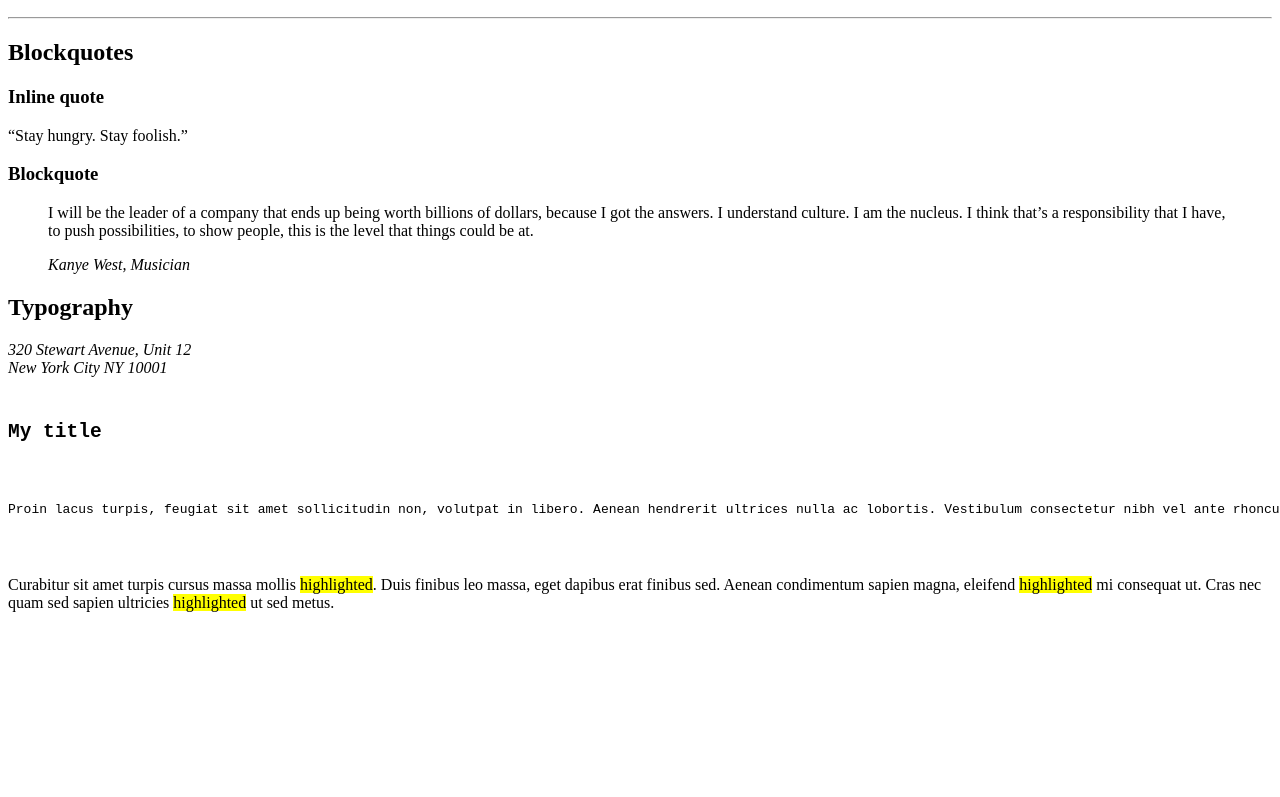
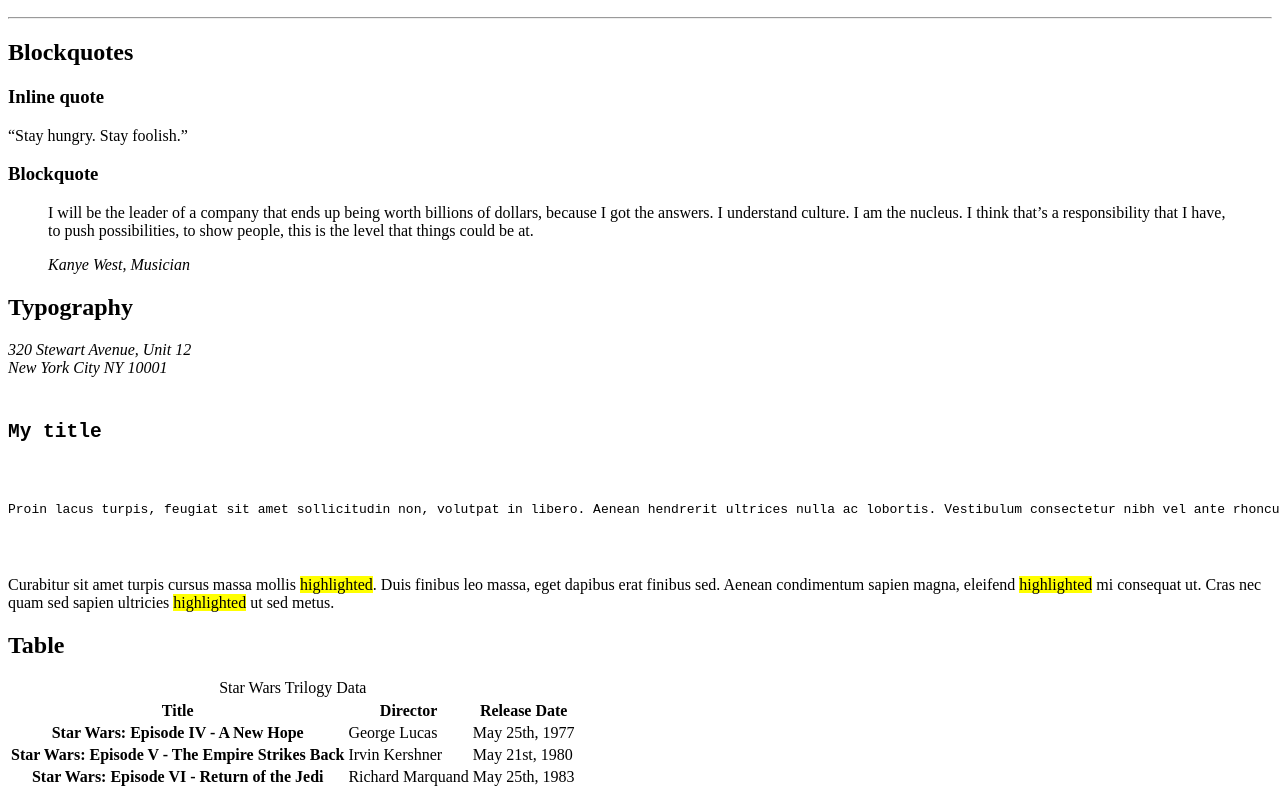
Before and after one commit to CaleJD/holbertonschool-web_front_end, a plain HTML site: page html_advanced/32-styleguide.html in a window 1280 px wide. Shown: the part 978-1775 px from the top of the page. Before the commit the page ends 1606 px from the top, so only its background shows below. Drawn offline with Linux system fonts and the light colour scheme.

Commit message:
star wasrz

```diff
--- a/html_advanced/32-styleguide.html
+++ b/html_advanced/32-styleguide.html
@@ -107,6 +107,37 @@
                 <p>Curabitur sit amet turpis cursus massa mollis <mark>highlighted</mark>. Duis finibus leo massa, eget dapibus erat finibus sed. Aenean condimentum sapien magna, eleifend <mark>highlighted</mark> mi consequat ut. Cras nec quam sed sapien ultricies <mark>highlighted</mark> ut sed metus.</p>
             </div>
          </section>
+         <!--Table-->
+         <section>
+            <header>
+                <h2>Table</h2>
+                <table>
+                    <tr>
+                        <caption>Star Wars Trilogy Data</caption>
+                    </tr>
+                    <tr>
+                        <th>Title</th>
+                        <th>Director</th>
+                        <th>Release Date</th>
+                    </tr>
+                    <tr>
+                        <th>Star Wars: Episode IV - A New Hope</th>
+                        <td>George Lucas</td>
+                        <td>May 25th, 1977</td>
+                    </tr>
+                    <tr>
+                        <th>Star Wars: Episode V - The Empire Strikes Back</th>
+                        <td>Irvin Kershner</td>
+                        <td>May 21st, 1980</td>
+                    </tr>
+                    <tr>
+                        <th>Star Wars: Episode VI - Return of the Jedi</th>
+                        <td>Richard Marquand</td>
+                        <td>May 25th, 1983</td>
+                    </tr>
+                </table>
+            </header>
+         </section>
         </main>
         <footer></footer>
     </body>
```
